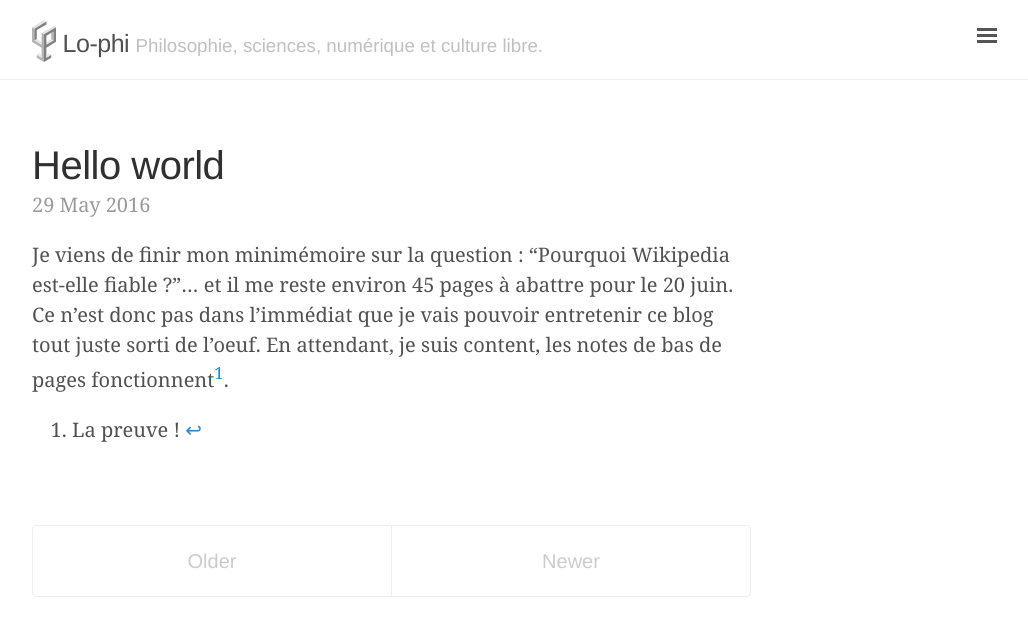
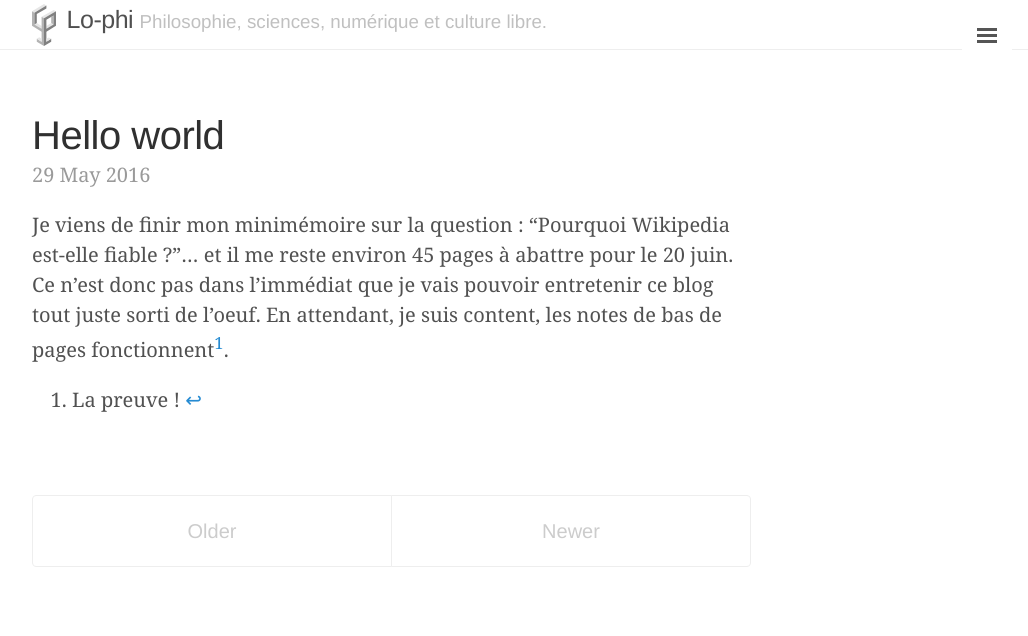
Before and after one commit to valentinlageard/valentinlageard.github.io, a Jekyll site: the page built from index.html, in a window 1280 px wide. Shown: the top 636 px of the page, without its empty margins (248-1276 px from the left). Built offline with Jekyll 4.4.1, drawn with Linux system fonts in a browser that asks for light colours; the list of posts is cut into pages by our own code.

Commit message:
Update lanyon.css

```diff
--- a/public/css/lanyon.css
+++ b/public/css/lanyon.css
@@ -18,6 +18,7 @@
  * Contents
  *
  * Global resets
+ * Logo
  * Masthead
  * Sidebar
  * Slide effect
@@ -89,7 +90,7 @@ h1, h2, h3, h4, h5, h6 {
 /* Logo */
 .logo {
   display: inline;
-  margin: 0px 0px -10px 0px;
+  margin: 0px 4px -18px 0px;
 }
 
 
@@ -100,8 +101,8 @@ h1, h2, h3, h4, h5, h6 {
  */
 
 .masthead {
-  padding-top:    1rem;
-  padding-bottom: 1rem;
+  padding-top:    0.2rem;
+  padding-bottom: 0.7rem;
   margin-bottom: 3rem;
   border-bottom: 1px solid #eee;
 }
```
